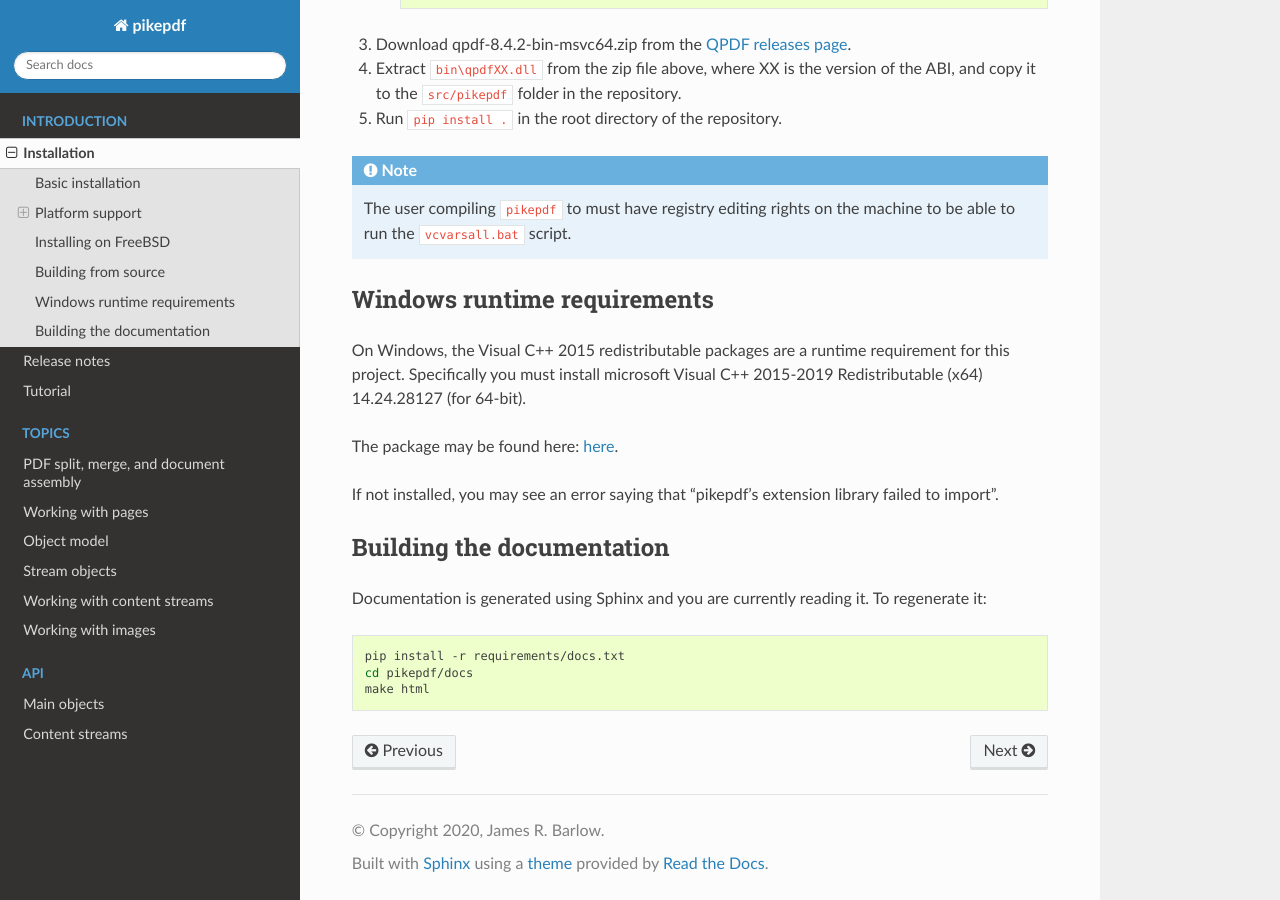
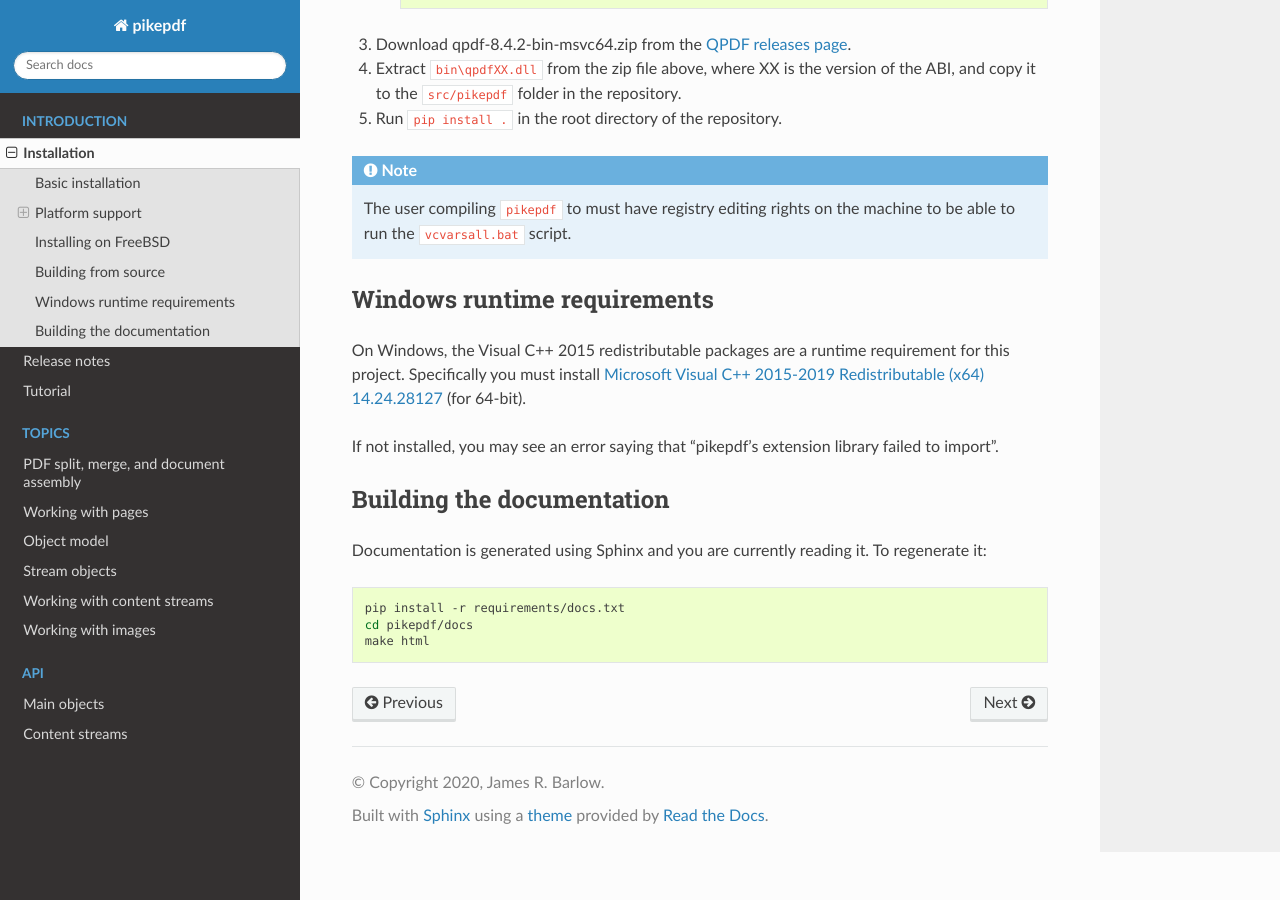
Before and after one commit to pikepdf/pikepdf, a Sphinx documentation site: the page built from docs/installation.rst, in a window 1280 px wide and 900 px high, scrolled down 2966 px. Built offline with Sphinx 7.4.7 and the Read the Docs theme 2.0.0, drawn with Linux system fonts in a browser that asks for light colours; pages that are not in the unit, such as notebooks, are missing from menus; the version number could not be read and is left out.

Commit message:
docs: cleanup link to MSVC++runtime

```diff
--- a/docs/installation.rst
+++ b/docs/installation.rst
@@ -185,11 +185,9 @@ Windows runtime requirements
 ----------------------------
 
 On Windows, the Visual C++ 2015 redistributable packages are a runtime
-requirement for this project. Specifically you must install microsoft
-Visual C++ 2015-2019 Redistributable (x64) 14.24.28127 (for 64-bit).
-
-The package may be found here:
-`here <https://www.microsoft.com/en-us/download/details.aspx?id=48145>`__.
+requirement for this project. Specifically you must install
+`Microsoft Visual C++ 2015-2019 Redistributable (x64) 14.24.28127
+<https://www.microsoft.com/en-us/download/details.aspx?id=48145>`_ (for 64-bit).
 
 If not installed, you may see an error saying that "pikepdf's extension library
 failed to import".
```
